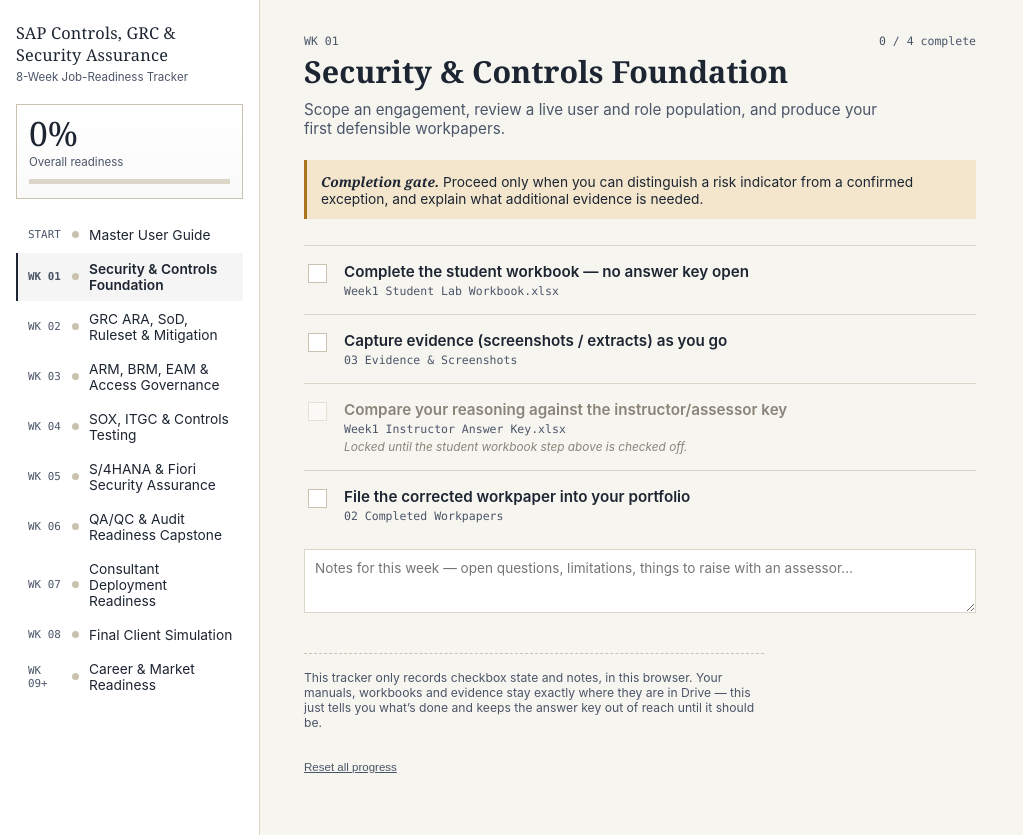
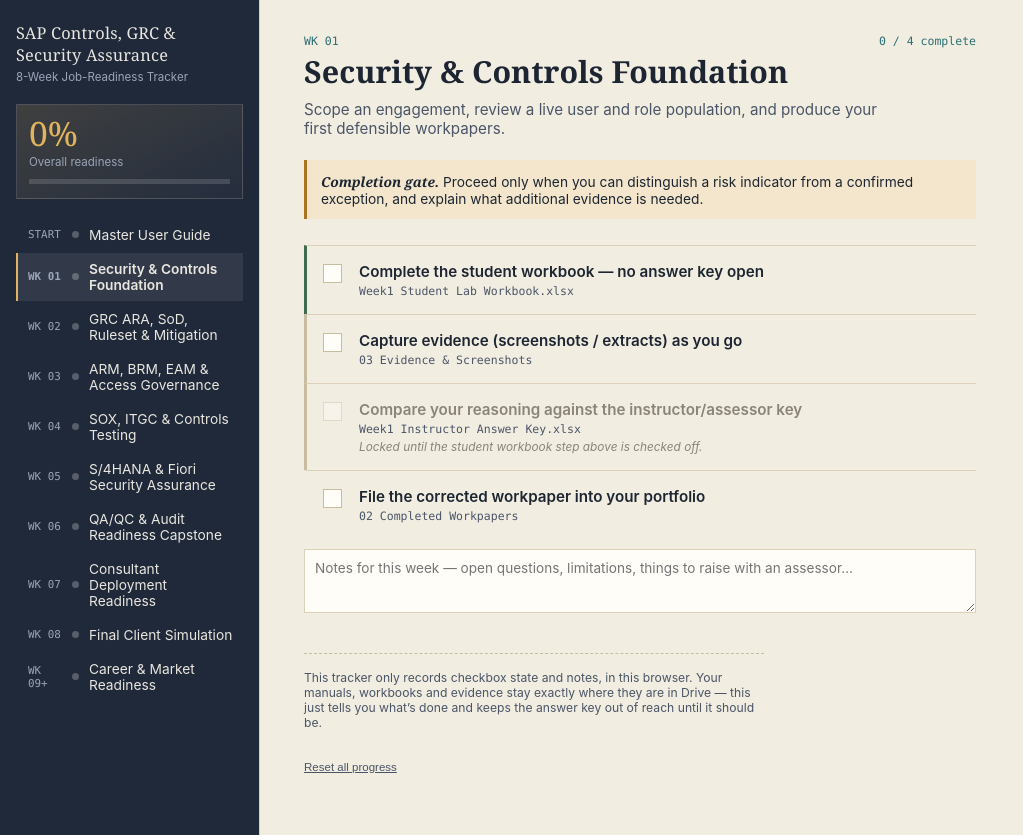
Before and after one commit to isaac-gethub/sap-readiness-tracker, a plain HTML site: page index.html in a window 1280 px wide. Shown: the whole page, without its empty margins (0-1023 px from the left). Drawn offline with Linux system fonts and the light colour scheme.

Commit message:
Add files via upload

```diff
--- a/index.html
+++ b/index.html
@@ -8,14 +8,19 @@
   :root{
     --ink:#1c2531;
     --ink-soft:#4a5568;
-    --paper:#f7f5f0;
-    --panel:#ffffff;
-    --line:#dcd6c8;
-    --rule:#c9c2ae;
+    --paper:#f2ede1;
+    --panel:#fffdf8;
+    --rail-bg:#20293a;
+    --rail-ink:#e8e6df;
+    --rail-ink-soft:#9aa5b8;
+    --line:#dcd0b8;
+    --rule:#c9bda0;
     --amber:#a9761f;
     --amber-bg:#f3e6cd;
     --green:#3d6b4f;
     --green-bg:#e1ece3;
+    --teal:#2b6e73;
+    --teal-bg:#dcecec;
     --red:#9c3b3b;
     --locked:#8a8478;
     --mono: "IBM Plex Mono", ui-monospace, SFMono-Regular, Menlo, monospace;
@@ -38,14 +43,18 @@
   @media (prefers-color-scheme: dark){
     :root:not([data-theme="light"]){
       --ink:#eae6db; --ink-soft:#b8b2a2; --paper:#171510; --panel:#211f19;
+      --rail-bg:#141a24; --rail-ink:#e8e6df; --rail-ink-soft:#8791a3;
       --line:#3a352a; --rule:#4a4436; --amber:#e0b45c; --amber-bg:#3a2f16;
-      --green:#8fc7a4; --green-bg:#1c3327; --red:#e08a8a; --locked:#6b6559;
+      --green:#8fc7a4; --green-bg:#1c3327; --teal:#7fc4c9; --teal-bg:#173535;
+      --red:#e08a8a; --locked:#6b6559;
     }
   }
   :root[data-theme="dark"]{
     --ink:#eae6db; --ink-soft:#b8b2a2; --paper:#171510; --panel:#211f19;
+    --rail-bg:#141a24; --rail-ink:#e8e6df; --rail-ink-soft:#8791a3;
     --line:#3a352a; --rule:#4a4436; --amber:#e0b45c; --amber-bg:#3a2f16;
-    --green:#8fc7a4; --green-bg:#1c3327; --red:#e08a8a; --locked:#6b6559;
+    --green:#8fc7a4; --green-bg:#1c3327; --teal:#7fc4c9; --teal-bg:#173535;
+    --red:#e08a8a; --locked:#6b6559;
   }
 
   a{color:inherit;}
@@ -72,7 +81,7 @@
   }
 
   .rail{
-    background:var(--panel);
+    background:var(--rail-bg);
     border-right:1px solid var(--line);
     padding:22px 16px;
   }
@@ -82,37 +91,39 @@
     line-height:1.35;
     margin:0 0 4px;
     letter-spacing:0.2px;
+    color:var(--rail-ink);
   }
   .brand-sub{
     font-size:0.72rem;
-    color:var(--ink-soft);
+    color:var(--rail-ink-soft);
     margin:0 0 20px;
   }
   .rail-scorecard{
-    border:1px solid var(--rule);
+    border:1px solid rgba(255,255,255,0.14);
     padding:12px 12px 14px;
     margin-bottom:20px;
-    background:linear-gradient(180deg, transparent, rgba(0,0,0,0.02));
+    background:linear-gradient(155deg, rgba(224,180,92,0.16), rgba(255,255,255,0.02));
   }
   .rail-scorecard .pct{
     font-family:var(--serif);
     font-size:2.1rem;
     line-height:1;
+    color:#e0b45c;
   }
   .rail-scorecard .label{
     font-size:0.72rem;
-    color:var(--ink-soft);
+    color:var(--rail-ink-soft);
     margin-top:4px;
   }
   .track{
     height:5px;
-    background:var(--line);
+    background:rgba(255,255,255,0.14);
     margin-top:10px;
     position:relative;
   }
   .track > span{
     position:absolute; top:0; left:0; bottom:0;
-    background:var(--green);
+    background:linear-gradient(90deg,#e0b45c,#8fc7a4);
     transition:width .4s ease;
   }
   .rail-list{list-style:none; margin:0; padding:0;}
@@ -124,28 +135,28 @@
     padding:8px 10px;
     font-family:var(--sans);
     font-size:0.86rem;
-    color:var(--ink);
+    color:var(--rail-ink);
     border-left:2px solid transparent;
   }
-  .rail-btn:hover{background:rgba(0,0,0,0.03);}
+  .rail-btn:hover{background:rgba(255,255,255,0.06);}
   .rail-btn.active{
-    border-left:2px solid var(--ink);
-    background:rgba(0,0,0,0.04);
+    border-left:2px solid #e0b45c;
+    background:rgba(255,255,255,0.08);
     font-weight:600;
   }
   .rail-btn .tag{
     font-family:var(--mono);
     font-size:0.68rem;
-    color:var(--ink-soft);
+    color:var(--rail-ink-soft);
     width:34px;
     flex:0 0 auto;
   }
   .rail-btn .dot{
     width:7px; height:7px; border-radius:50%;
-    background:var(--rule); flex:0 0 auto;
+    background:rgba(255,255,255,0.25); flex:0 0 auto;
   }
-  .rail-btn.done .dot{background:var(--green);}
-  .rail-btn.inprogress .dot{background:var(--amber);}
+  .rail-btn.done .dot{background:#8fc7a4;}
+  .rail-btn.inprogress .dot{background:#e0b45c;}
 
   .main{
     padding:34px 44px 60px;
@@ -153,7 +164,7 @@
   }
   .eyebrow-row{
     display:flex; justify-content:space-between; align-items:baseline;
-    font-family:var(--mono); font-size:0.72rem; color:var(--ink-soft);
+    font-family:var(--mono); font-size:0.72rem; color:var(--teal);
     margin-bottom:6px;
   }
   .week-head h1{
@@ -180,11 +191,18 @@
 
   .step{
     border-top:1px solid var(--line);
-    padding:16px 0;
+    border-left:3px solid transparent;
+    padding:16px 0 16px 12px;
     display:flex;
     gap:14px;
   }
   .step:last-child{border-bottom:1px solid var(--line);}
+  .step:nth-of-type(1){border-left-color:var(--teal);}
+  .step:nth-of-type(2){border-left-color:var(--amber);}
+  .step:nth-of-type(3){border-left-color:var(--red);}
+  .step:nth-of-type(4){border-left-color:var(--green);}
+  .step:nth-of-type(5){border-left-color:var(--rule);}
+  .step.locked{border-left-color:var(--rule);}
   .step input[type=checkbox]{
     appearance:none; -webkit-appearance:none;
     width:19px; height:19px; flex:0 0 auto;
```
